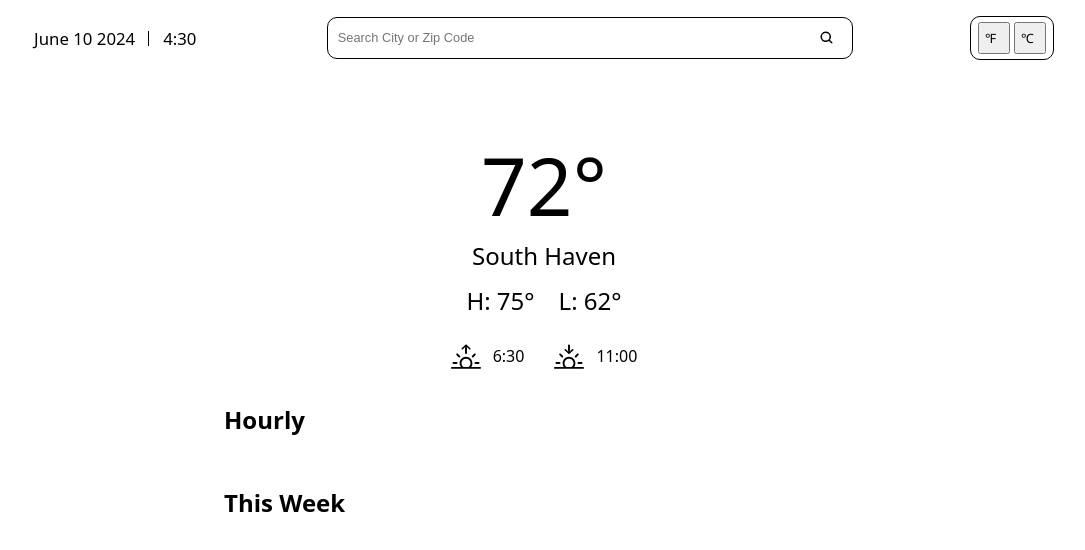
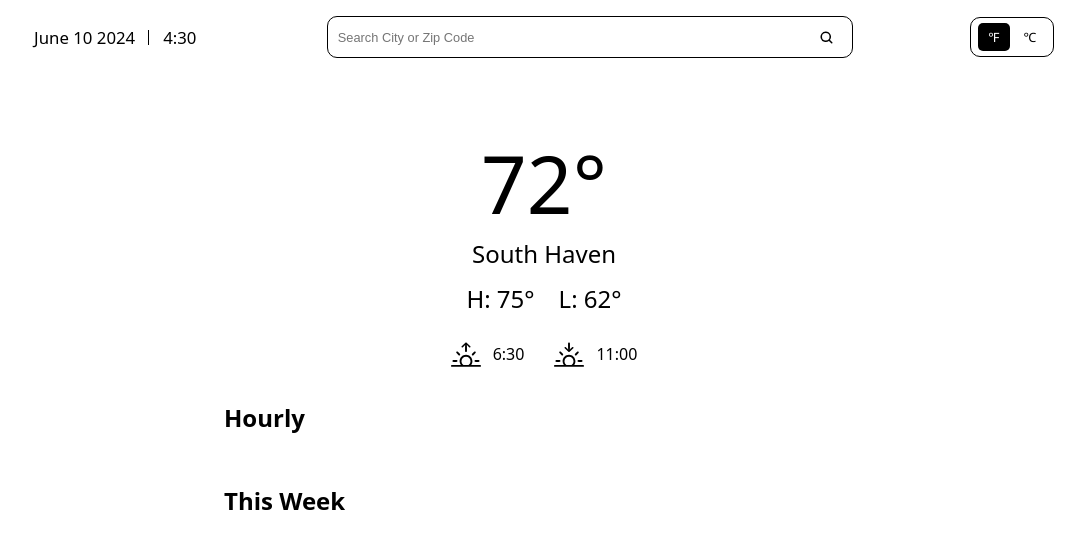
Before and after one commit to huntkay1/weather-app, a website built with webpack: page src/index.html in a window 1280 px wide. Shown: the whole page, without its empty margins (96-1181 px from the left). Built offline with nearby package versions, Linux system fonts and the light colour scheme; no server answers.

Commit message:
Style temp unit toggle

```diff
--- a/src/index.html
+++ b/src/index.html
@@ -21,7 +21,7 @@
             </button>
         </form>
         <div id="unit-toggle">
-            <button id="fahren-button">&#8457</button>
+            <button id="fahren-button" class="active">&#8457</button>
             <button id="cels-button">&#8451</button>
         </div>
     </header>
--- a/src/style.css
+++ b/src/style.css
@@ -72,6 +72,15 @@ form {
     padding: 5px;
     width: 2.5em;
     display: flex;
+    justify-content: center;
+    border: none;
+    background-color: transparent;
+}
+
+#unit-toggle button.active {
+    background-color: black;
+    color: white;
+    border-radius: 5px;
 }
 
 
```
Also changed, not shown: dist/index.html, dist/main.js.
